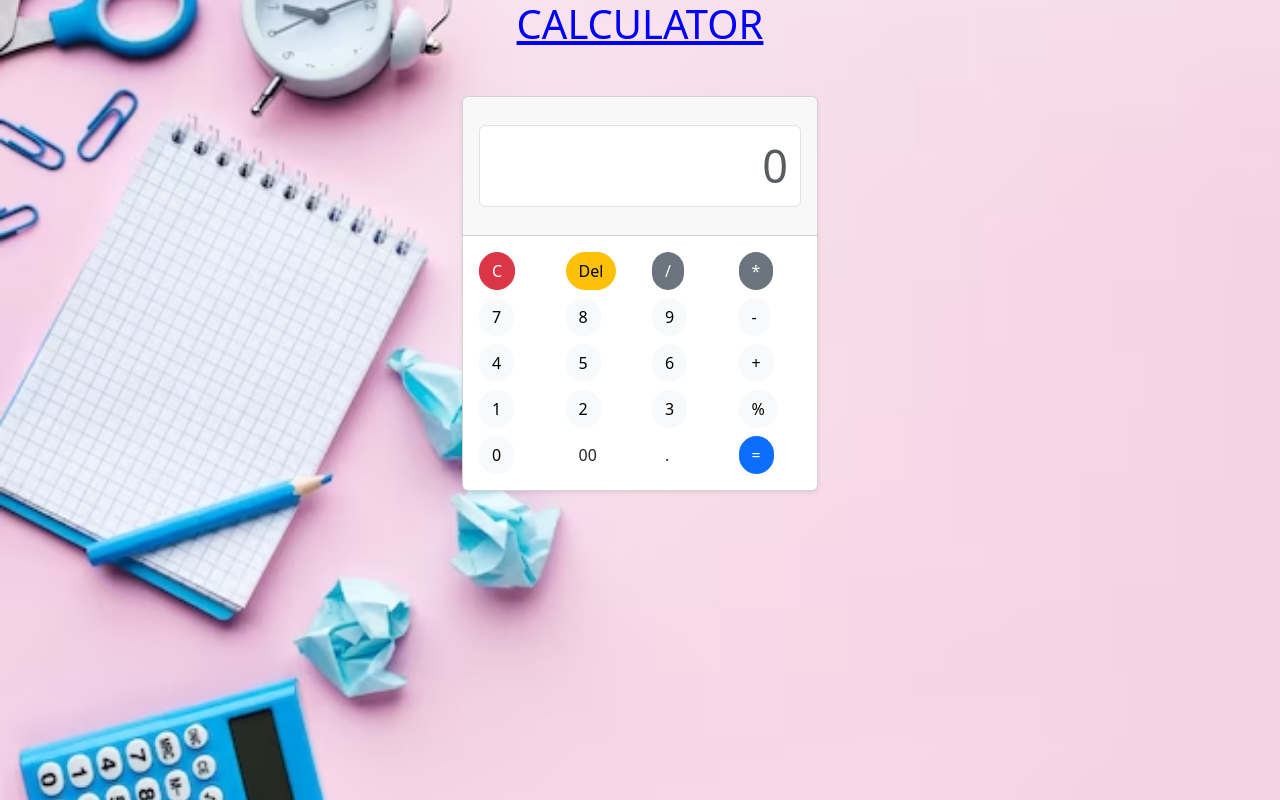
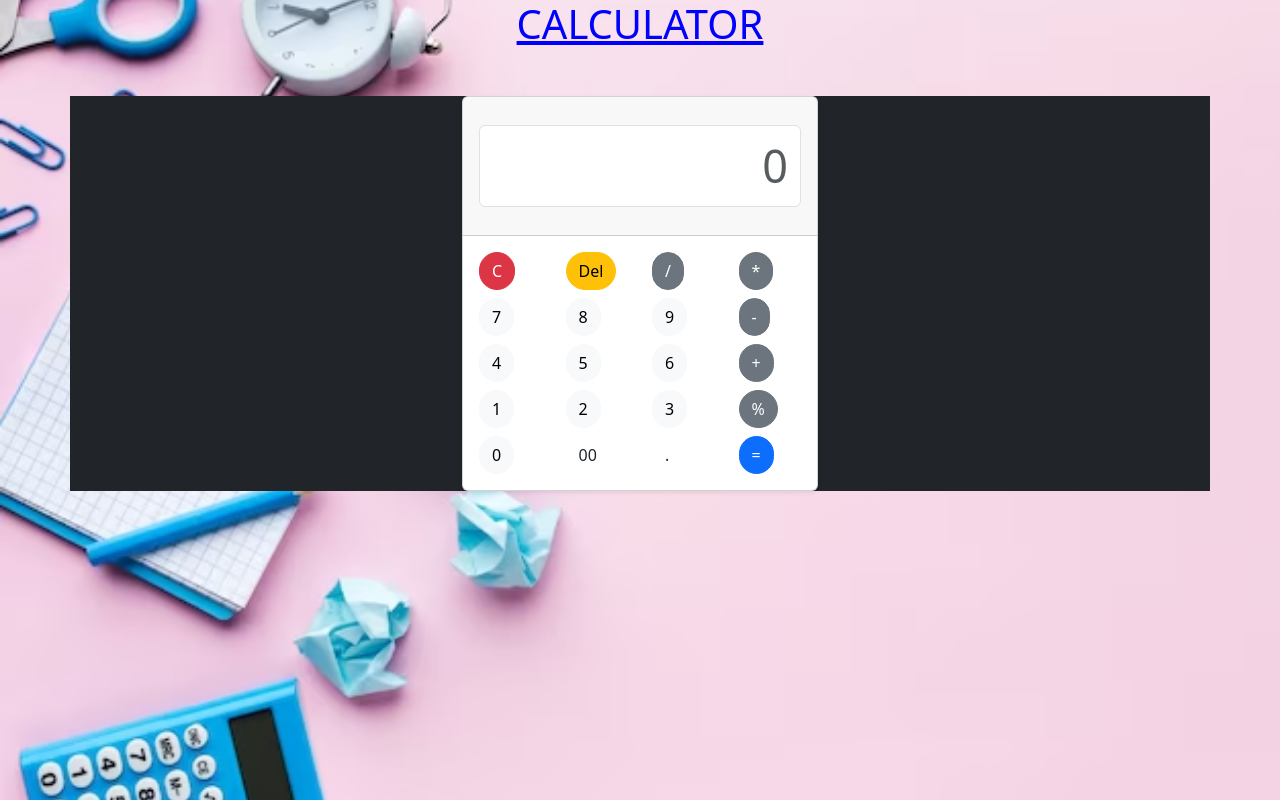
Before and after one commit to Shivashanmukha/calculator, a plain HTML site: page index.html in a window 1280 px wide. Drawn offline with nearby package versions, Linux system fonts and the light colour scheme.

Commit message:
Update index.html

```diff
--- a/index.html
+++ b/index.html
@@ -12,7 +12,7 @@
   <body>
     <h1 class="head"><u>CALCULATOR</u></h1>
     <!--design-->
-    <div class="container mt-5">
+    <div class="container mt-5 bg-dark">
         <div class="row justify-content-center">
             <div class="col-12 col-md-6 col-lg-4">
                 <div class="card shadow-sm">
@@ -46,7 +46,7 @@
                                 <input type="button" class="btn btn-light btn-block rounded-pill" value="9"/>
                             </div>
                             <div class="col-3">
-                                <input type="button" class="btn btn-light btn-block rounded-pill" value="-"/>
+                                <input type="button" class="btn btn-secondary btn-block rounded-pill" value="-"/>
                             </div>
                         </div>
                         <div class="row mb-2">
@@ -60,7 +60,7 @@
                                 <input type="button" class="btn btn-light btn-block rounded-pill" value="6"/>
                             </div>
                             <div class="col-3">
-                                <input type="button" class="btn btn-light btn-block rounded-pill" value="+"/>
+                                <input type="button" class="btn btn-secondary btn-block rounded-pill" value="+"/>
                             </div>
                         </div>
                         <div class="row mb-2">
@@ -74,7 +74,7 @@
                                 <input type="button" class="btn btn-light btn-block rounded-pill" value="3"/>
                             </div>
                             <div class="col-3">
-                                <input type="button" class="btn btn-light btn-block rounded-pill" value="%"/>
+                                <input type="button" class="btn btn-secondary btn-block rounded-pill" value="%"/>
                             </div>
                         </div>
                         <div class="row">
```
